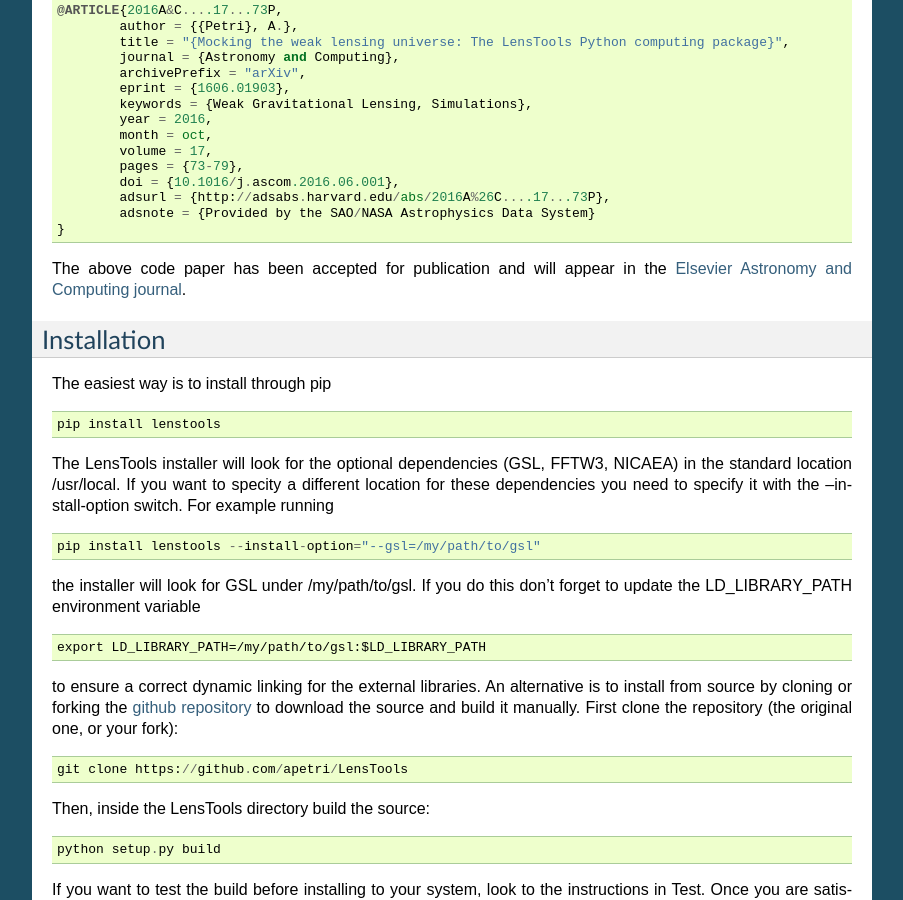
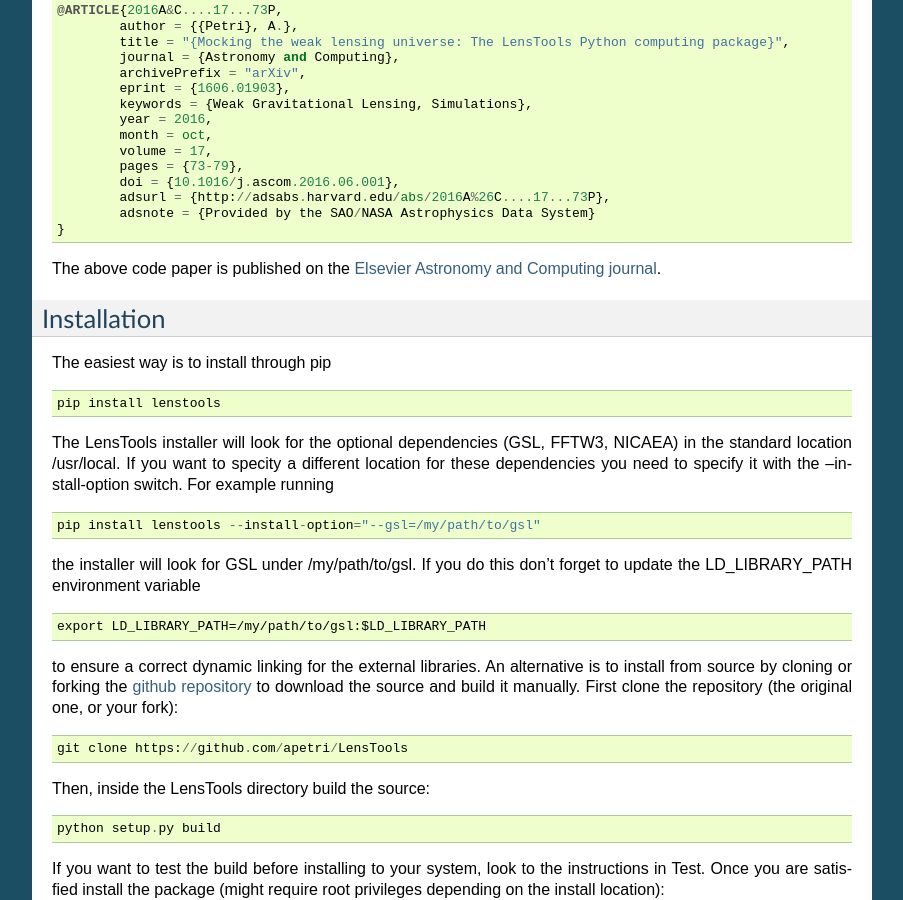
Before and after one commit to apetri/LensTools, a Sphinx documentation site: the page built from docs/source/index.rst, in a window 1280 px wide and 900 px high, scrolled down 751 px. Shown: the whole window, without its empty margins (198-1101 px from the left). Built offline with Sphinx 7.4.7, drawn with Linux system fonts in a browser that asks for light colours; the version number could not be read and is left out.

Commit message:
Update index.rst

```diff
--- a/docs/source/index.rst
+++ b/docs/source/index.rst
@@ -51,7 +51,7 @@ LensTools is open source and released under the MIT license. If you make use of
   		adsnote = {Provided by the SAO/NASA Astrophysics Data System}
 	}
 
-The above code paper has been accepted for publication and will appear in the `Elsevier Astronomy and Computing journal <http://www.journals.elsevier.com/astronomy-and-computing/>`_.
+The above code paper is published on the `Elsevier Astronomy and Computing journal <http://www.journals.elsevier.com/astronomy-and-computing/>`_.
 
 Installation
 ------------
```
